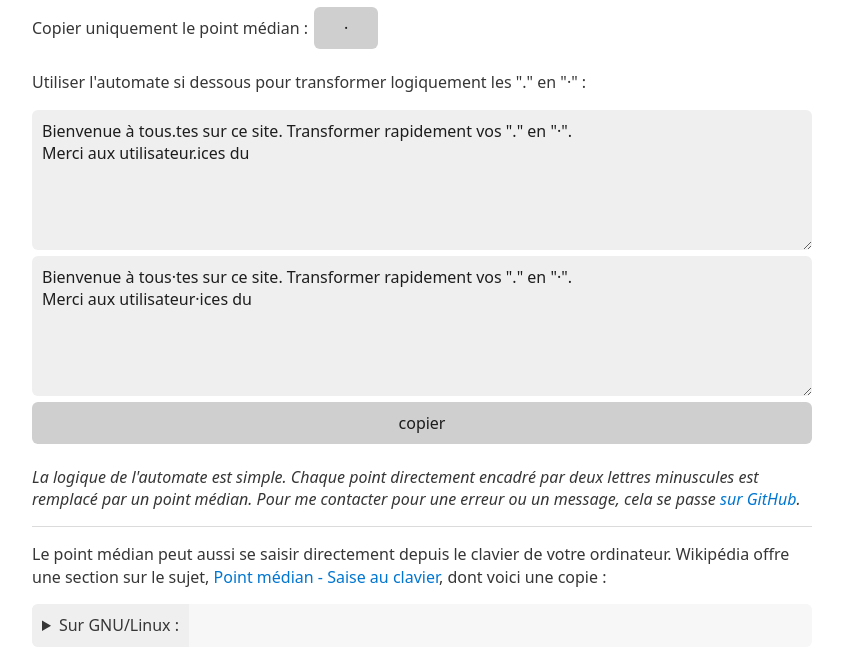
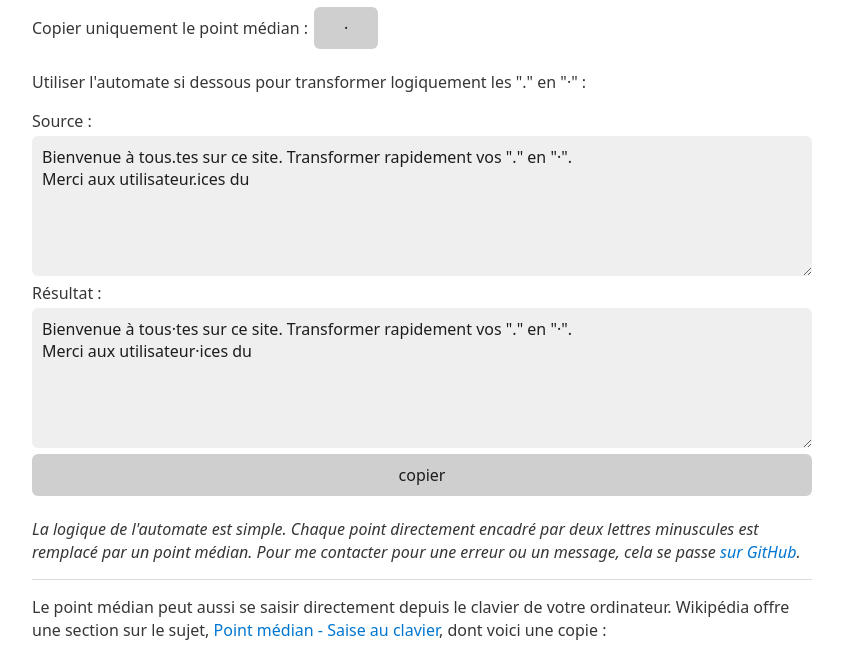
Before and after one commit to aloisdg/pointmedian, a plain HTML site: page index.html in a window 1280 px wide. Shown: the part 114-768 px from the top of the page, without its empty margins (218-1061 px from the left). Drawn offline with nearby package versions, Linux system fonts and the light colour scheme.

Commit message:
Add lables to form elements
cf https://dequeuniversity.com/rules/axe/4.1/label

```diff
--- a/index.html
+++ b/index.html
@@ -48,10 +48,11 @@
             <p><span style="margin-right: 6px;">Copier uniquement le point médian&nbsp;:</span><button type="button"
                     id="copyPoint">·</button></p>
             <p>Utiliser l'automate si dessous pour transformer logiquement les "." en "·"&nbsp;:</p>
+            <label for="source">Source&nbsp;:</label>
             <textarea id="source"
                 name="textarea-name">Bienvenue à tous.tes sur ce site. Transformer rapidement vos "." en "·".
 Merci aux utilisateur.ices du point médian !</textarea>
-
+            <label for="result">Résultat&nbsp;:</label>
             <textarea id="result"></textarea>
             <section>
                 <button style="width: 100%" type="button" id="copy">copier</button>
```
